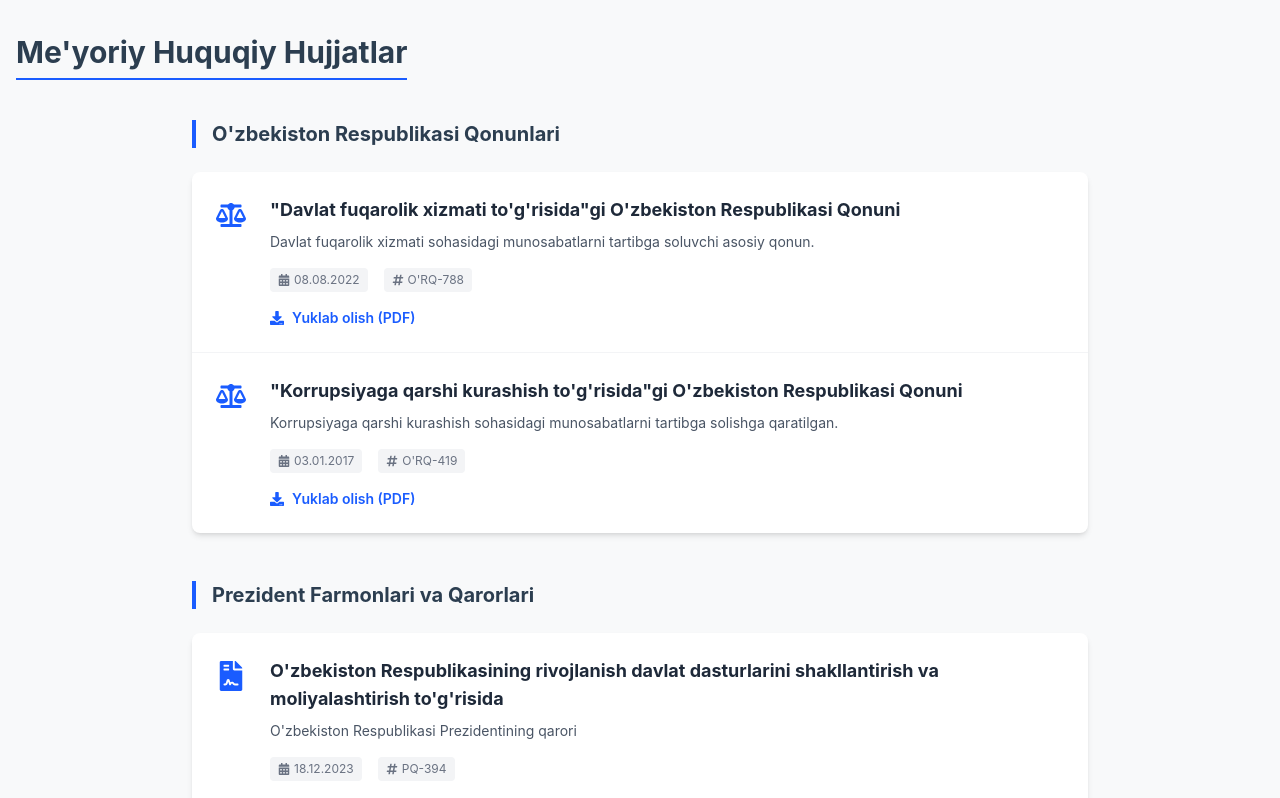
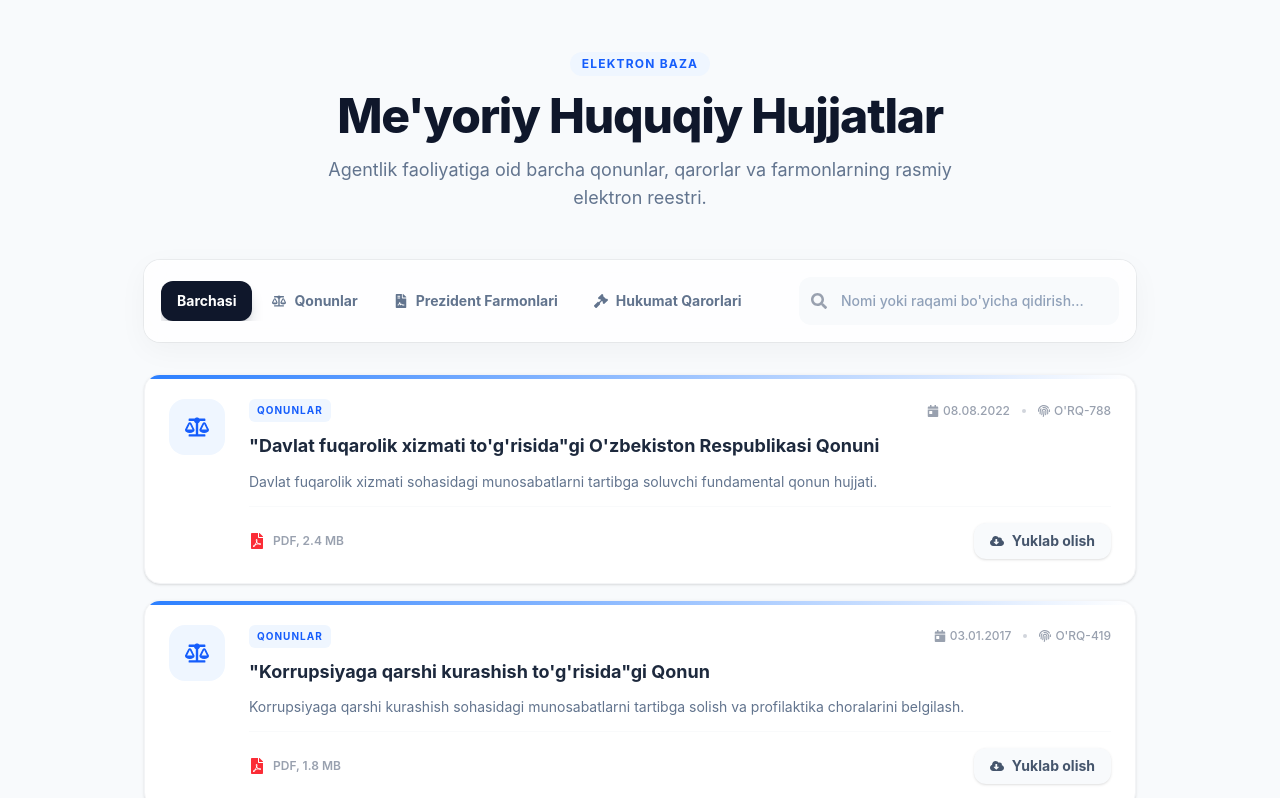
Before and after one commit to Muslimceek/O-zbekiston-Davlat-Boshqaruvi-Agentligi, a React (Vite) app: page /documents in a window 1280 px wide. Shown: the part 220-1018 px from the top of the page. Built offline with nearby package versions, Linux system fonts and the light colour scheme.

Commit message:
Update Documents.jsx

```diff
--- a/src/pages/Documents.jsx
+++ b/src/pages/Documents.jsx
@@ -1,85 +1,231 @@
-import React from 'react';
-import { FaFileContract, FaGavel, FaBalanceScale, FaDownload, FaHashtag, FaCalendarAlt } from 'react-icons/fa';
+import React, { useState, useMemo } from 'react';
+import { FaSearch, FaFilePdf, FaCloudDownloadAlt, FaCalendarDay, FaFingerprint, FaFilter, FaBalanceScale, FaFileContract, FaGavel } from 'react-icons/fa';
 
-const Documents = () => {
-    const documentCategories = [
+// --- 1. MOCK DATA (Simulating API Response) ---
+// Flat structure is better for filtering than nested categories
+const RAW_DOCUMENTS = [
     {
-            title: "O'zbekiston Respublikasi Qonunlari",
-            docs: [
-                {
+        id: 1,
+        type: 'law', // law | decree | decision
         title: "\"Davlat fuqarolik xizmati to'g'risida\"gi O'zbekiston Respublikasi Qonuni",
-                    desc: "Davlat fuqarolik xizmati sohasidagi munosabatlarni tartibga soluvchi asosiy qonun.",
+        description: "Davlat fuqarolik xizmati sohasidagi munosabatlarni tartibga soluvchi fundamental qonun hujjati.",
         date: "08.08.2022",
         number: "O'RQ-788",
-                    icon: <FaBalanceScale />
+        size: "2.4 MB"
     },
     {
-                    title: "\"Korrupsiyaga qarshi kurashish to'g'risida\"gi O'zbekiston Respublikasi Qonuni",
-                    desc: "Korrupsiyaga qarshi kurashish sohasidagi munosabatlarni tartibga solishga qaratilgan.",
+        id: 2,
+        type: 'law',
+        title: "\"Korrupsiyaga qarshi kurashish to'g'risida\"gi Qonun",
+        description: "Korrupsiyaga qarshi kurashish sohasidagi munosabatlarni tartibga solish va profilaktika choralarini belgilash.",
         date: "03.01.2017",
         number: "O'RQ-419",
-                    icon: <FaBalanceScale />
-                }
-            ]
+        size: "1.8 MB"
     },
     {
-            title: "Prezident Farmonlari va Qarorlari",
-            docs: [
-                {
-                    title: "O'zbekiston Respublikasining rivojlanish davlat dasturlarini shakllantirish va moliyalashtirish to'g'risida",
-                    desc: "O'zbekiston Respublikasi Prezidentining qarori",
+        id: 3,
+        type: 'decree',
+        title: "Rivojlanish davlat dasturlarini shakllantirish to'g'risida",
+        description: "O'zbekiston Respublikasi Prezidentining strategik rivojlanish bo'yicha qarori.",
         date: "18.12.2023",
         number: "PQ-394",
-                    icon: <FaFileContract />
-                }
-            ]
+        size: "4.1 MB"
     },
     {
-            title: "Vazirlar Mahkamasi Qarorlari",
-            docs: [
-                {
-                    title: "Davlat xizmatchilari faoliyatining samaradorligini baholash tizimini joriy etish to'g'risida",
-                    desc: "Vazirlar Mahkamasining qarori",
+        id: 4,
+        type: 'decision',
+        title: "Davlat xizmatchilari faoliyatini baholash tizimi (KPI)",
+        description: "Vazirlar Mahkamasining samaradorlik ko'rsatkichlarini joriy etish haqidagi qarori.",
         date: "10.10.2023",
         number: "VMQ-512",
-                    icon: <FaGavel />
-                }
-            ]
+        size: "3.5 MB"
+    },
+    {
+        id: 5,
+        type: 'decree',
+        title: "Raqamli O'zbekiston - 2030 strategiyasi",
+        description: "Mamlakatni raqamlashtirish bo'yicha keng qamrovli chora-tadbirlar dasturi.",
+        date: "05.10.2020",
+        number: "PF-6079",
+        size: "12.0 MB"
     }
 ];
 
+// --- 2. CONFIGURATION & UTILS ---
+const CATEGORIES = [
+    { id: 'all', label: 'Barchasi' },
+    { id: 'law', label: 'Qonunlar', icon: <FaBalanceScale /> },
+    { id: 'decree', label: 'Prezident Farmonlari', icon: <FaFileContract /> },
+    { id: 'decision', label: 'Hukumat Qarorlari', icon: <FaGavel /> },
+];
+
+// Dynamic Styling Strategy
+const getTypeStyles = (type) => {
+    switch (type) {
+        case 'law': return { bg: 'bg-blue-50', text: 'text-blue-600', border: 'border-blue-200', gradient: 'from-blue-500', icon: <FaBalanceScale /> };
+        case 'decree': return { bg: 'bg-purple-50', text: 'text-purple-600', border: 'border-purple-200', gradient: 'from-purple-500', icon: <FaFileContract /> };
+        case 'decision': return { bg: 'bg-emerald-50', text: 'text-emerald-600', border: 'border-emerald-200', gradient: 'from-emerald-500', icon: <FaGavel /> };
+        default: return { bg: 'bg-gray-50', text: 'text-gray-600', border: 'border-gray-200', gradient: 'from-gray-500', icon: <FaFileContract /> };
+    }
+};
+
+// --- 3. ATOMIC COMPONENT: Document Card ---
+const DocumentCard = ({ doc }) => {
+    const style = getTypeStyles(doc.type);
+
     return (
-        <div className="container mx-auto px-4 py-12">
-            <h2 className="text-3xl font-bold text-secondary mb-10 text-center border-b-2 border-primary inline-block pb-2">Me'yoriy Huquqiy Hujjatlar</h2>
+        <div className="group bg-white rounded-2xl p-6 border border-gray-100 hover:border-transparent hover:ring-4 hover:ring-blue-500/10 shadow-sm hover:shadow-xl hover:-translate-y-1 transition-all duration-300 relative overflow-hidden flex flex-col h-full">
+            {/* Semantic Top Line */}
+            <div className={`absolute top-0 left-0 w-full h-1 bg-gradient-to-r ${style.gradient} to-transparent`}></div>
 
-            <div className="max-w-4xl mx-auto space-y-12">
-                {documentCategories.map((cat, idx) => (
-                    <div key={idx}>
-                        <h3 className="text-xl font-bold text-secondary mb-6 border-l-4 border-primary pl-4">{cat.title}</h3>
-                        <div className="bg-white rounded-lg shadow-md divide-y divide-gray-100">
-                            {cat.docs.map((doc, docIdx) => (
-                                <div key={docIdx} className="p-6 hover:bg-gray-50 transition-colors flex flex-col md:flex-row gap-6">
-                                    <div className="text-3xl text-primary mt-1 shrink-0">
-                                        {doc.icon}
-                                    </div>
-                                    <div className="flex-grow">
-                                        <h4 className="font-bold text-lg mb-2 text-gray-800">{doc.title}</h4>
-                                        <p className="text-gray-600 text-sm mb-4">{doc.desc}</p>
+            <div className="flex flex-col md:flex-row gap-6 items-start h-full">
 
-                                        <div className="flex flex-wrap gap-4 text-xs text-gray-500 mb-4">
-                                            <span className="flex items-center gap-1 bg-gray-100 px-2 py-1 rounded"><FaCalendarAlt /> {doc.date}</span>
-                                            <span className="flex items-center gap-1 bg-gray-100 px-2 py-1 rounded"><FaHashtag /> {doc.number}</span>
+                {/* Icon Box */}
+                <div className={`w-14 h-14 rounded-2xl flex items-center justify-center text-2xl shrink-0 ${style.bg} ${style.text} group-hover:scale-110 transition-transform duration-300`}>
+                    {style.icon}
                 </div>
 
-                                        <button className="text-primary font-semibold text-sm hover:underline flex items-center gap-2">
-                                            <FaDownload /> Yuklab olish (PDF)
+                {/* Content */}
+                <div className="flex-grow space-y-3 flex flex-col h-full">
+                    {/* Meta Tags */}
+                    <div className="flex flex-wrap items-center justify-between gap-2">
+                        <span className={`text-[10px] font-bold uppercase tracking-widest px-2 py-1 rounded-md ${style.bg} ${style.text}`}>
+                            {CATEGORIES.find(c => c.id === doc.type)?.label || 'Hujjat'}
+                        </span>
+                        <div className="flex items-center gap-3 text-xs text-gray-400 font-medium">
+                            <span className="flex items-center gap-1"><FaCalendarDay /> {doc.date}</span>
+                            <span className="w-1 h-1 bg-gray-300 rounded-full"></span>
+                            <span className="flex items-center gap-1"><FaFingerprint /> {doc.number}</span>
+                        </div>
+                    </div>
+
+                    <h3 className="text-lg font-bold text-slate-800 leading-snug group-hover:text-blue-600 transition-colors">
+                        {doc.title}
+                    </h3>
+
+                    <p className="text-sm text-slate-500 line-clamp-2 leading-relaxed flex-grow">
+                        {doc.description}
+                    </p>
+
+                    {/* Footer Actions */}
+                    <div className="pt-4 flex items-center justify-between border-t border-gray-50 mt-auto">
+                        <div className="flex items-center gap-2 text-xs font-semibold text-gray-400">
+                            <FaFilePdf className="text-red-500 text-base" /> PDF, {doc.size}
+                        </div>
+
+                        <button className="flex items-center gap-2 bg-slate-50 hover:bg-blue-600 hover:text-white text-slate-600 px-4 py-2 rounded-xl text-sm font-bold transition-all duration-300 shadow-sm hover:shadow-lg hover:shadow-blue-500/30">
+                            <FaCloudDownloadAlt /> <span className="hidden sm:inline">Yuklab olish</span>
                         </button>
                     </div>
                 </div>
+            </div>
+        </div>
+    );
+};
+
+// --- 4. MAIN CONTAINER ---
+const Documents = () => {
+    const [activeTab, setActiveTab] = useState('all');
+    const [searchQuery, setSearchQuery] = useState('');
+
+    // --- 10x Performance Logic: Memoized Filtering ---
+    const filteredDocs = useMemo(() => {
+        return RAW_DOCUMENTS.filter(doc => {
+            const matchesCategory = activeTab === 'all' || doc.type === activeTab;
+            const matchesSearch = doc.title.toLowerCase().includes(searchQuery.toLowerCase()) ||
+                                  doc.number.toLowerCase().includes(searchQuery.toLowerCase());
+            return matchesCategory && matchesSearch;
+        });
+    }, [activeTab, searchQuery]);
+
+    return (
+        <div className="bg-[#F8FAFC] min-h-screen py-16 font-sans">
+            <div className="container mx-auto px-4 max-w-5xl">
+
+                {/* HEADER */}
+                <div className="text-center mb-12 animate-fade-in-up">
+                    <span className="text-blue-600 font-bold tracking-widest uppercase text-xs bg-blue-50 px-3 py-1 rounded-full mb-4 inline-block">
+                        Elektron Baza
+                    </span>
+                    <h2 className="text-3xl md:text-5xl font-extrabold text-slate-900 mb-4 tracking-tight">
+                        Me'yoriy Huquqiy Hujjatlar
+                    </h2>
+                    <p className="text-slate-500 text-lg max-w-2xl mx-auto">
+                        Agentlik faoliyatiga oid barcha qonunlar, qarorlar va farmonlarning rasmiy elektron reestri.
+                    </p>
+                </div>
+
+                {/* CONTROLS (Sticky & Glassmorphism) */}
+                <div className="sticky top-4 z-30 mb-8">
+                    <div className="bg-white/80 backdrop-blur-xl rounded-2xl shadow-[0_8px_30px_rgb(0,0,0,0.04)] border border-white/20 p-2 ring-1 ring-black/5">
+                        <div className="flex flex-col md:flex-row gap-4 justify-between items-center p-2">
+
+                            {/* Tabs (Scrollable on mobile) */}
+                            <div className="flex gap-1 overflow-x-auto w-full md:w-auto pb-2 md:pb-0 custom-scrollbar mask-gradient">
+                                {CATEGORIES.map(cat => (
+                                    <button
+                                        key={cat.id}
+                                        onClick={() => setActiveTab(cat.id)}
+                                        className={`flex items-center gap-2 px-4 py-2.5 rounded-xl text-sm font-bold transition-all whitespace-nowrap select-none
+                                        ${activeTab === cat.id
+                                            ? 'bg-slate-900 text-white shadow-lg shadow-slate-900/20'
+                                            : 'text-slate-500 hover:bg-slate-100 hover:text-slate-900'}`}
+                                    >
+                                        {cat.icon} {cat.label}
+                                    </button>
                                 ))}
                             </div>
+
+                            {/* Search Input */}
+                            <div className="relative w-full md:w-80 group">
+                                <FaSearch className="absolute left-3 top-1/2 -translate-y-1/2 text-gray-400 group-focus-within:text-blue-600 transition-colors" />
+                                <input
+                                    type="text"
+                                    placeholder="Nomi yoki raqami bo'yicha qidirish..."
+                                    value={searchQuery}
+                                    onChange={(e) => setSearchQuery(e.target.value)}
+                                    className="w-full pl-10 pr-4 py-3 bg-slate-50 border-2 border-transparent rounded-xl text-sm font-medium focus:outline-none focus:bg-white focus:border-blue-500/30 focus:shadow-[0_0_0_4px_rgba(59,130,246,0.1)] transition-all placeholder:text-slate-400"
+                                />
                             </div>
-                ))}
+                        </div>
+                    </div>
+                </div>
+
+                {/* RESULTS GRID */}
+                <div className="grid grid-cols-1 gap-4">
+                    {filteredDocs.length > 0 ? (
+                        filteredDocs.map((doc, idx) => (
+                            <div key={doc.id} style={{ animationDelay: `${idx * 100}ms` }} className="animate-fade-in-up">
+                                <DocumentCard doc={doc} />
+                            </div>
+                        ))
+                    ) : (
+                        // Empty State (UX Care)
+                        <div className="text-center py-24 bg-white rounded-[2rem] border border-dashed border-slate-200">
+                            <div className="w-20 h-20 bg-slate-50 rounded-full flex items-center justify-center mx-auto mb-6 text-slate-300">
+                                <FaFilter size={32} />
+                            </div>
+                            <h3 className="text-xl font-bold text-slate-800 mb-2">Hujjat topilmadi</h3>
+                            <p className="text-slate-500 text-sm max-w-xs mx-auto mb-6">
+                                "{searchQuery}" bo'yicha hech narsa topilmadi. So'rovni o'zgartirib ko'ring yoki filtrlarni tozalang.
+                            </p>
+                            <button
+                                onClick={() => {setSearchQuery(''); setActiveTab('all')}}
+                                className="text-blue-600 font-bold text-sm hover:underline bg-blue-50 px-6 py-2 rounded-lg"
+                            >
+                                Filtrlarni tozalash
+                            </button>
+                        </div>
+                    )}
+                </div>
+
+                {/* FOOTER NOTE */}
+                <div className="mt-12 text-center border-t border-slate-200 pt-8">
+                     <p className="text-xs text-slate-400 font-medium">
+                         Barcha hujjatlar "Lex.uz" milliy qonunchilik bazasi bilan avtomatik sinxronizatsiya qilingan.
+                     </p>
+                </div>
+
             </div>
         </div>
     );
```
Lines whose indentation alone changed are shown as unchanged.
